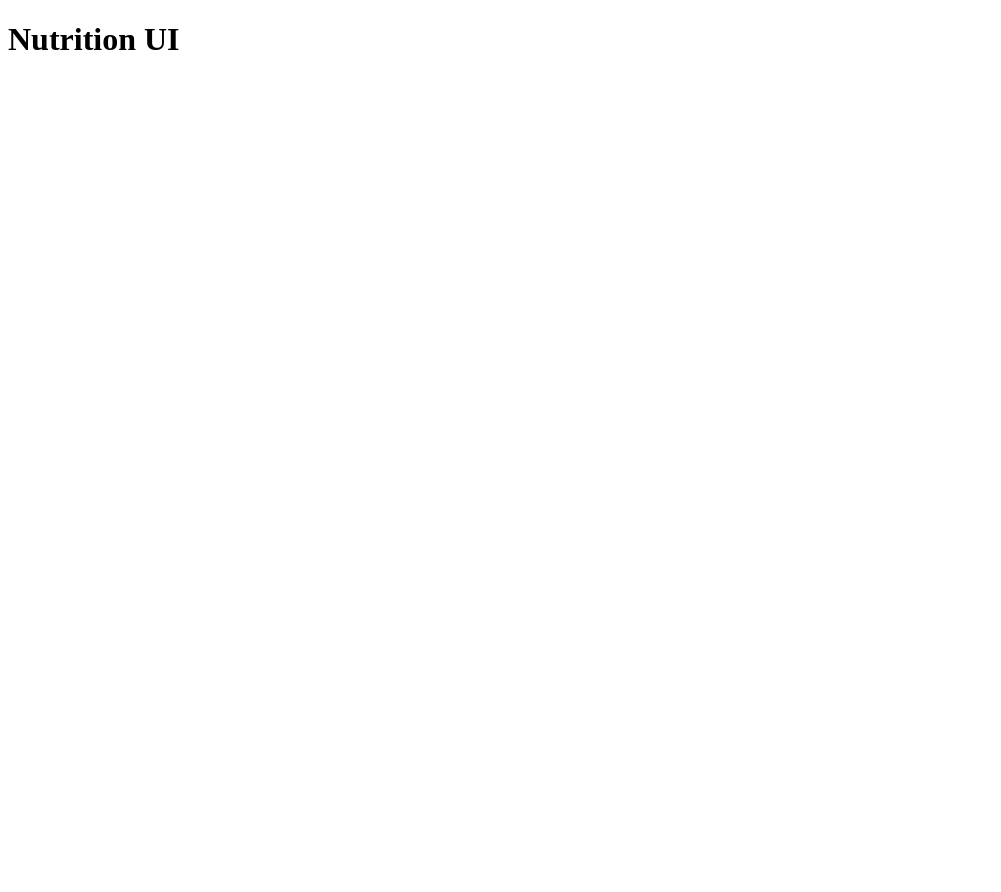
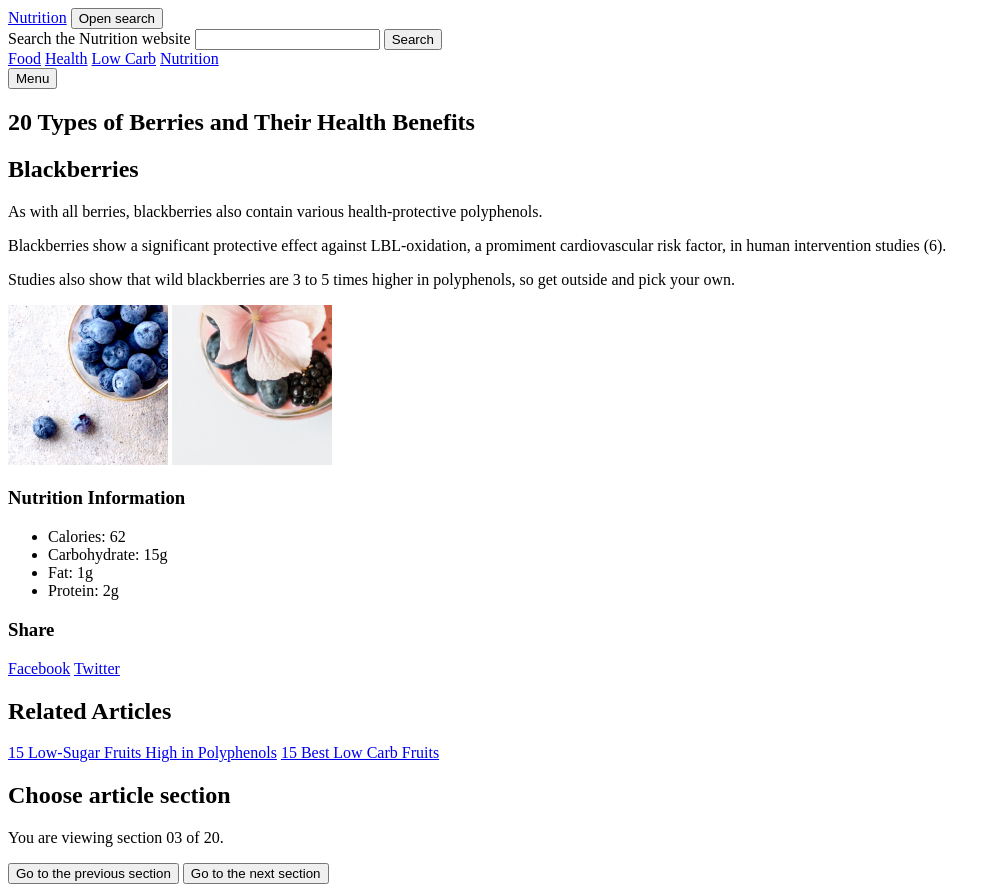
Before and after one commit to mattcroat/nutrition-ui, a website: page src/index.html in a window 1280 px wide. Shown: the whole page, without its empty margins (0-1001 px from the left). Before the commit the page ends 800 px from the top, so only its background shows below. Drawn offline with Linux system fonts and the light colour scheme; files whose address does not match are found by name.

Commit message:
Add initial structure of page

```diff
--- a/src/index.html
+++ b/src/index.html
@@ -6,6 +6,75 @@
     <title>Nutrition UI</title>
   </head>
   <body>
-    <h1>Nutrition UI</h1>
+
+    <header>
+      <a href="/">Nutrition</a>
+      <button>Open search</button>
+      <form action="">
+        <label for="globalSearch">Search the Nutrition website</label>
+        <input type="search" id="globalSearch">
+        <button type="submit">Search</button>
+      </form>
+      <nav>
+        <a href="/food">Food</a>
+        <a href="/health">Health</a>
+        <a href="/low-carb">Low Carb</a>
+        <a href="/nutrition">Nutrition</a>
+      </nav>
+      <button>Menu</button>
+    </header>
+
+    <main>
+      <article>
+        <h1>20 Types of Berries and Their Health Benefits</h1>
+        <h2>Blackberries</h2>
+        <p>
+          As with all berries, blackberries also contain various
+          health-protective polyphenols.
+        </p>
+        <p>
+          Blackberries show a significant protective effect against
+          LBL-oxidation, a promiment cardiovascular risk factor, in human
+          intervention studies (6).
+        </p>
+        <p>
+          Studies also show that wild blackberries are 3 to 5 times higher in polyphenols, so get outside and pick your own.
+        </p>
+        <img src="./assets/images/final/a-berry-full-glass-by-jess-watters-unsplash.jpg" alt="Blueberries in a bowl">
+        <img src="./assets/images/final/chia-pudding-by-alex-loup-unsplash.jpg" alt="Chia pudding with blueberries and blackberries">
+
+        <section>
+          <h3>Nutrition Information</h3>
+          <ul>
+            <li>Calories: 62</li>
+            <li>Carbohydrate: 15g</li>
+            <li>Fat: 1g</li>
+            <li>Protein: 2g</li>
+          </ul>
+        </section>
+
+        <section>
+          <h3>Share</h3>
+          <a href="https://facebook.com">Facebook</a>
+          <a href="https://twitter.com">Twitter</a>
+        </section>
+      </article>
+
+      <aside>
+        <section>
+          <h2>Related Articles</h2>
+          <a href="/15-low-sugar-fruits">15 Low-Sugar Fruits High in Polyphenols</a>
+          <a href="/15-best-low-carb-fruits">15 Best Low Carb Fruits</a>
+        </section>
+
+        <section>
+          <h2>Choose article section</h2>
+          <p>You are viewing section 03 of 20.</p>
+          <button>Go to the previous section</button>
+          <button>Go to the next section</button>
+        </section>
+      </aside>
+    </main>
+
   </body>
 </html>
```
